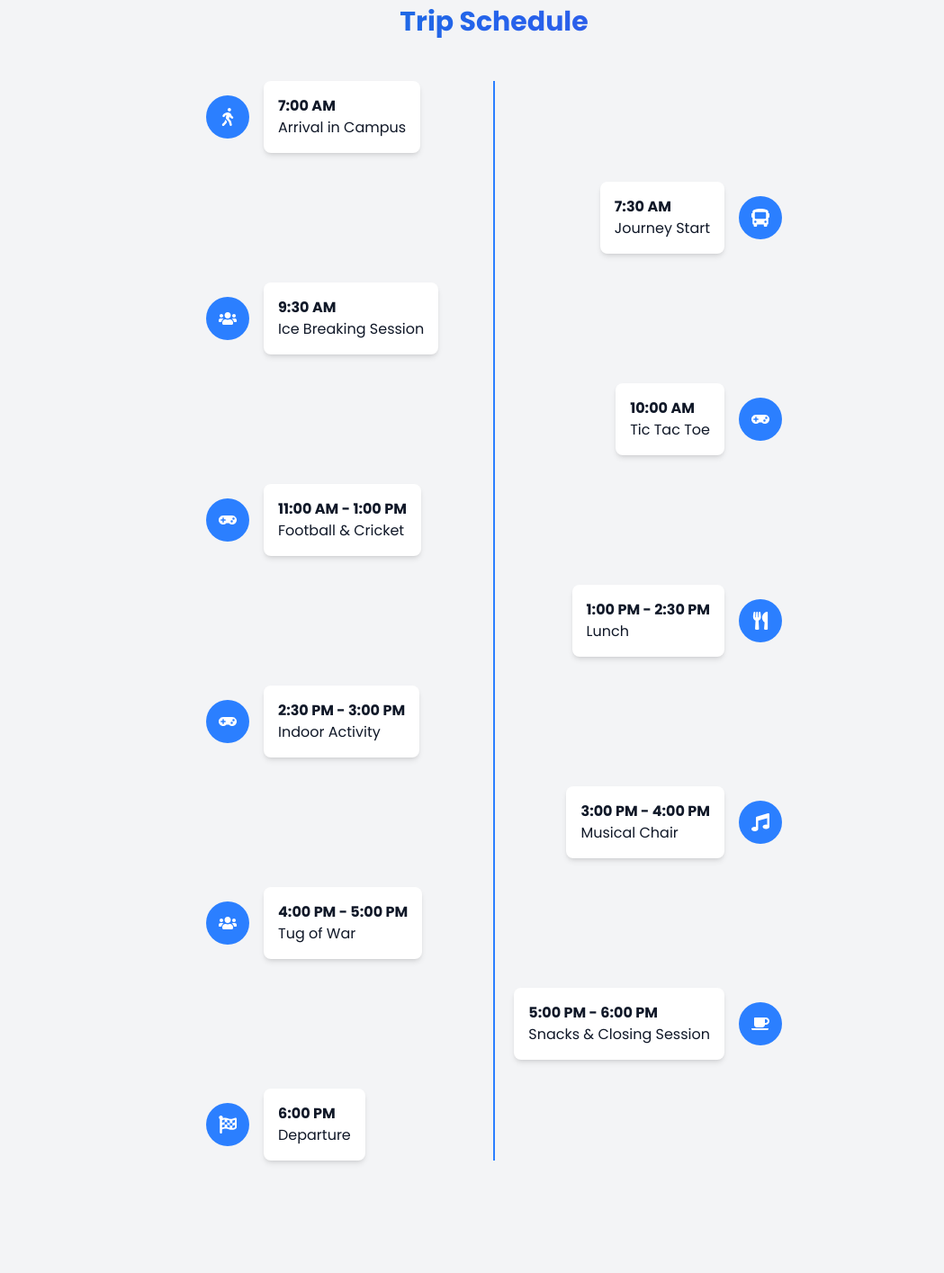
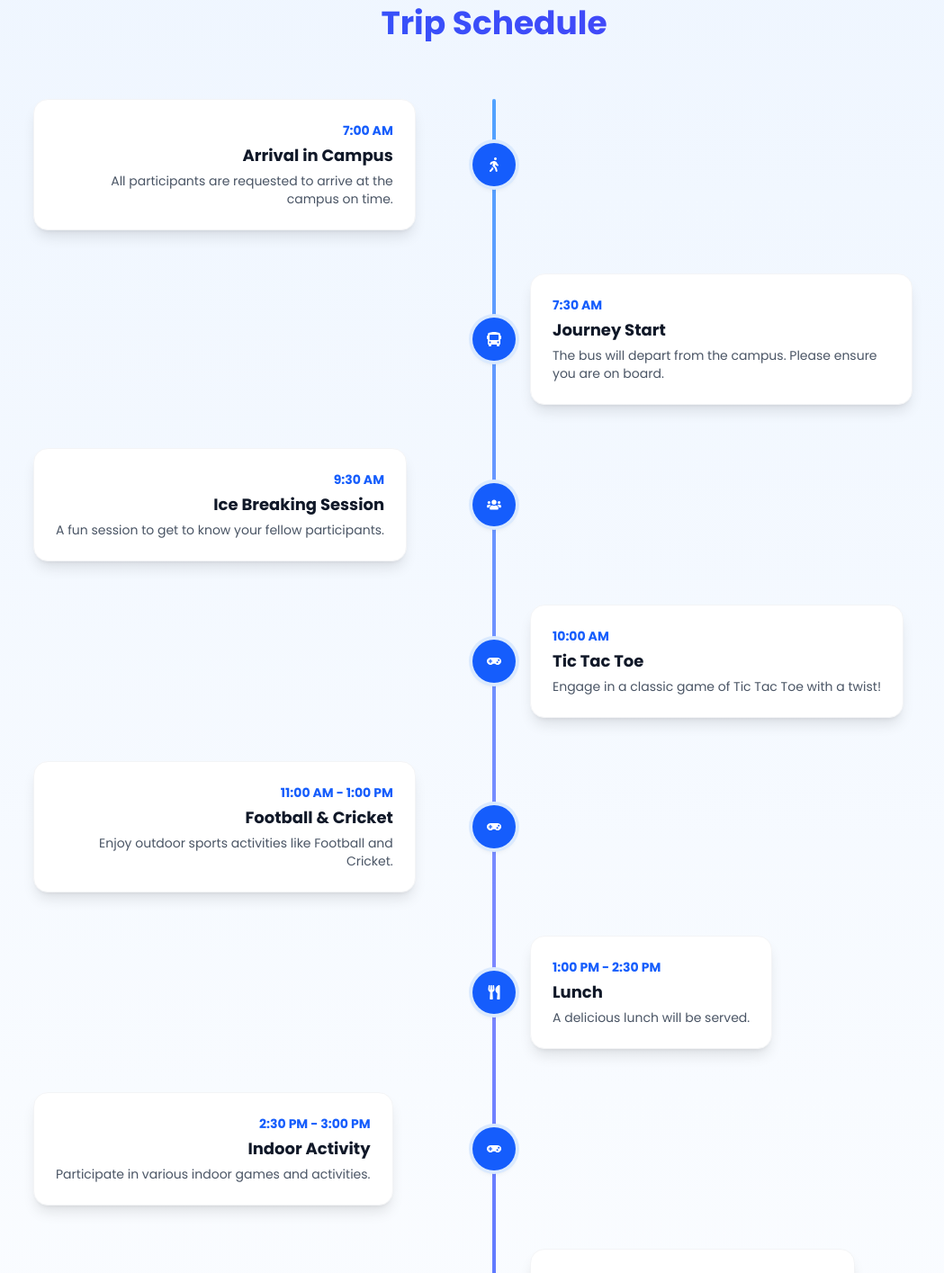
Before and after one commit to hh-abir/bucc-day-trip-2025, a Next.js app: page / in a window 1280 px wide. Shown: the part 3380-4795 px from the top of the page at 90% size, without its empty margins (91-1140 px from the left). Built offline with nearby package versions, Linux system fonts and the light colour scheme.

Commit message:
hsadgsdg

```diff
--- a/app/components/Schedule.tsx
+++ b/app/components/Schedule.tsx
@@ -3,117 +3,99 @@
 import React from 'react';
 import { motion } from 'framer-motion';
 import { useInView } from 'react-intersection-observer';
-import { FaBus, FaCoffee, FaUtensils, FaGamepad, FaUsers, FaMusic, FaFlagCheckered, FaWalking } from 'react-icons/fa';
+import {
+  FaBus,
+  FaCoffee,
+  FaUtensils,
+  FaGamepad,
+  FaUsers,
+  FaMusic,
+  FaFlagCheckered,
+  FaWalking,
+} from 'react-icons/fa';
 
 const scheduleData = [
-  {
-    time: '7:00 AM',
-    title: 'Arrival in Campus',
-    description: 'All participants are requested to arrive at the campus on time.',
-    icon: <FaWalking />,
-  },
-  {
-    time: '7:30 AM',
-    title: 'Journey Start',
-    description: 'The bus will depart from the campus. Please ensure you are on board.',
-    icon: <FaBus />,
-  },
-  {
-    time: '9:30 AM',
-    title: 'Ice Breaking Session',
-    description: 'A fun session to get to know your fellow participants.',
-    icon: <FaUsers />,
-  },
-  {
-    time: '10:00 AM',
-    title: 'Tic Tac Toe',
-    description: 'Engage in a classic game of Tic Tac Toe with a twist!',
-    icon: <FaGamepad />,
-  },
-  {
-    time: '11:00 AM - 1:00 PM',
-    title: 'Football & Cricket',
-    description: 'Enjoy outdoor sports activities like Football and Cricket.',
-    icon: <FaGamepad />,
-  },
-  {
-    time: '1:00 PM - 2:30 PM',
-    title: 'Lunch',
-    description: 'A delicious lunch will be served.',
-    icon: <FaUtensils />,
-  },
-  {
-    time: '2:30 PM - 3:00 PM',
-    title: 'Indoor Activity',
-    description: 'Participate in various indoor games and activities.',
-    icon: <FaGamepad />,
-  },
-  {
-    time: '3:00 PM - 4:00 PM',
-    title: 'Musical Chair',
-    description: 'A lively game of musical chairs for everyone.',
-    icon: <FaMusic />,
-  },
-  {
-    time: '4:00 PM - 5:00 PM',
-    title: 'Tug of War',
-    description: 'Team up and test your strength in a game of Tug of War.',
-    icon: <FaUsers />,
-  },
-  {
-    time: '5:00 PM - 6:00 PM',
-    title: 'Snacks & Closing Session',
-    description: 'Enjoy some snacks and a closing session to wrap up the day.',
-    icon: <FaCoffee />,
-  },
-  {
-    time: '6:00 PM',
-    title: 'Departure',
-    description: 'The bus will depart for the campus.',
-    icon: <FaFlagCheckered />,
-  },
+  { time: '7:00 AM', title: 'Arrival in Campus', description: 'All participants are requested to arrive at the campus on time.', icon: <FaWalking /> },
+  { time: '7:30 AM', title: 'Journey Start', description: 'The bus will depart from the campus. Please ensure you are on board.', icon: <FaBus /> },
+  { time: '9:30 AM', title: 'Ice Breaking Session', description: 'A fun session to get to know your fellow participants.', icon: <FaUsers /> },
+  { time: '10:00 AM', title: 'Tic Tac Toe', description: 'Engage in a classic game of Tic Tac Toe with a twist!', icon: <FaGamepad /> },
+  { time: '11:00 AM - 1:00 PM', title: 'Football & Cricket', description: 'Enjoy outdoor sports activities like Football and Cricket.', icon: <FaGamepad /> },
+  { time: '1:00 PM - 2:30 PM', title: 'Lunch', description: 'A delicious lunch will be served.', icon: <FaUtensils /> },
+  { time: '2:30 PM - 3:00 PM', title: 'Indoor Activity', description: 'Participate in various indoor games and activities.', icon: <FaGamepad /> },
+  { time: '3:00 PM - 4:00 PM', title: 'Musical Chair', description: 'A lively game of musical chairs for everyone.', icon: <FaMusic /> },
+  { time: '4:00 PM - 5:00 PM', title: 'Tug of War', description: 'Team up and test your strength in a game of Tug of War.', icon: <FaUsers /> },
+  { time: '5:00 PM - 6:00 PM', title: 'Snacks & Closing Session', description: 'Enjoy some snacks and a closing session to wrap up the day.', icon: <FaCoffee /> },
+  { time: '6:00 PM', title: 'Departure', description: 'The bus will depart for the campus.', icon: <FaFlagCheckered /> },
 ];
 
 const Schedule = () => {
-  const [ref, inView] = useInView({
-    triggerOnce: true,
-    threshold: 0.1,
-  });
+  const [ref, inView] = useInView({ triggerOnce: true, threshold: 0.1 });
 
   return (
-    <section id="schedule" className="py-20 bg-gray-100 text-gray-900" ref={ref}>
-      <div className="container mx-auto">
-        <h2 className="text-3xl font-bold text-center mb-12 section-title-gradient font-platform-bold">Trip Schedule</h2>
-        <motion.div
-          initial={{ opacity: 0, y: 50 }}
-          animate={inView ? { opacity: 1, y: 0 } : {}}
-          transition={{ duration: 0.8 }}
-          className="max-w-2xl mx-auto relative px-4"
-        >
-          <div className="border-l-2 border-blue-500 absolute h-full left-6 md:left-1/2 transform md:-translate-x-1/2"></div>
+    <section
+      id="schedule"
+      ref={ref}
+      className="py-20 bg-gradient-to-b from-blue-50 to-white text-gray-900"
+    >
+      <div className="container mx-auto px-6">
+        <h2 className="text-4xl font-extrabold text-center mb-16 bg-gradient-to-r from-blue-600 to-indigo-600 bg-clip-text text-transparent font-platform-bold">
+          Trip Schedule
+        </h2>
+
+        <div className="relative max-w-5xl mx-auto">
+          {/* Vertical timeline line */}
+          <div className="absolute left-6 md:left-1/2 top-0 transform md:-translate-x-1/2 w-1 bg-gradient-to-b from-blue-400 via-indigo-400 to-blue-600 h-full rounded-full" />
+
           {scheduleData.map((item, index) => (
-            <div
+            <motion.div
               key={index}
-              className={`mb-8 flex items-center w-full ${
+              initial={{ opacity: 0, x: index % 2 === 0 ? -50 : 50 }}
+              animate={inView ? { opacity: 1, x: 0 } : {}}
+              transition={{ duration: 0.6, delay: index * 0.08 }}
+              className={`mb-12 flex flex-col md:flex-row items-center ${
                 index % 2 === 0 ? 'md:justify-start' : 'md:justify-end'
               }`}
             >
-              <div className={`flex items-center ${index % 2 === 0 ? 'md:flex-row' : 'md:flex-row-reverse'}`}>
-                <div className="flex items-center justify-center w-12 h-12 rounded-full bg-blue-500 text-white text-xl z-10">
+              {/* Timeline card */}
+              <div
+                className={`relative flex items-center w-full md:w-1/2 ${
+                  index % 2 === 0
+                    ? 'md:pr-10 md:text-right pl-16 md:pl-0'
+                    : 'md:pl-10 md:text-left pl-16 md:pl-0'
+                }`}
+              >
+                <motion.div
+                  className="bg-white shadow-lg p-6 rounded-2xl border border-gray-100 relative z-10 hover:shadow-xl transition duration-300 md:max-w-[90%]"
+                  whileHover={{ scale: 1.03 }}
+                >
+                  <p className="text-sm text-blue-600 font-semibold mb-1">
+                    {item.time}
+                  </p>
+                  <h3 className="text-lg font-bold">{item.title}</h3>
+                  <p className="text-gray-600 mt-1 text-sm">
+                    {item.description}
+                  </p>
+                </motion.div>
+              </div>
+
+              {/* Icon */}
+              <div
+                className={`absolute ${
+                  index % 2 === 0
+                    ? 'md:left-[50%]'
+                    : 'md:left-[50%]'
+                } left-6 transform md:-translate-x-1/2 bg-blue-600 text-white w-12 h-12 rounded-full flex items-center justify-center z-20 shadow-md ring-4 ring-blue-100`}
+              >
+                <motion.div
+                  whileHover={{ rotate: 10, scale: 1.1 }}
+                  transition={{ type: 'spring', stiffness: 300 }}
+                >
                   {item.icon}
-                </div>
-                <div
-                  className={`p-4 rounded-lg shadow-md bg-white ${
-                    index % 2 === 0 ? 'ml-4' : 'mr-4'
-                  }`}
-                >
-                  <p className="font-bold">{item.time}</p>
-                  <p>{item.title}</p>
-                </div>
+                </motion.div>
               </div>
-            </div>
+            </motion.div>
           ))}
-        </motion.div>
+        </div>
       </div>
     </section>
   );
```
